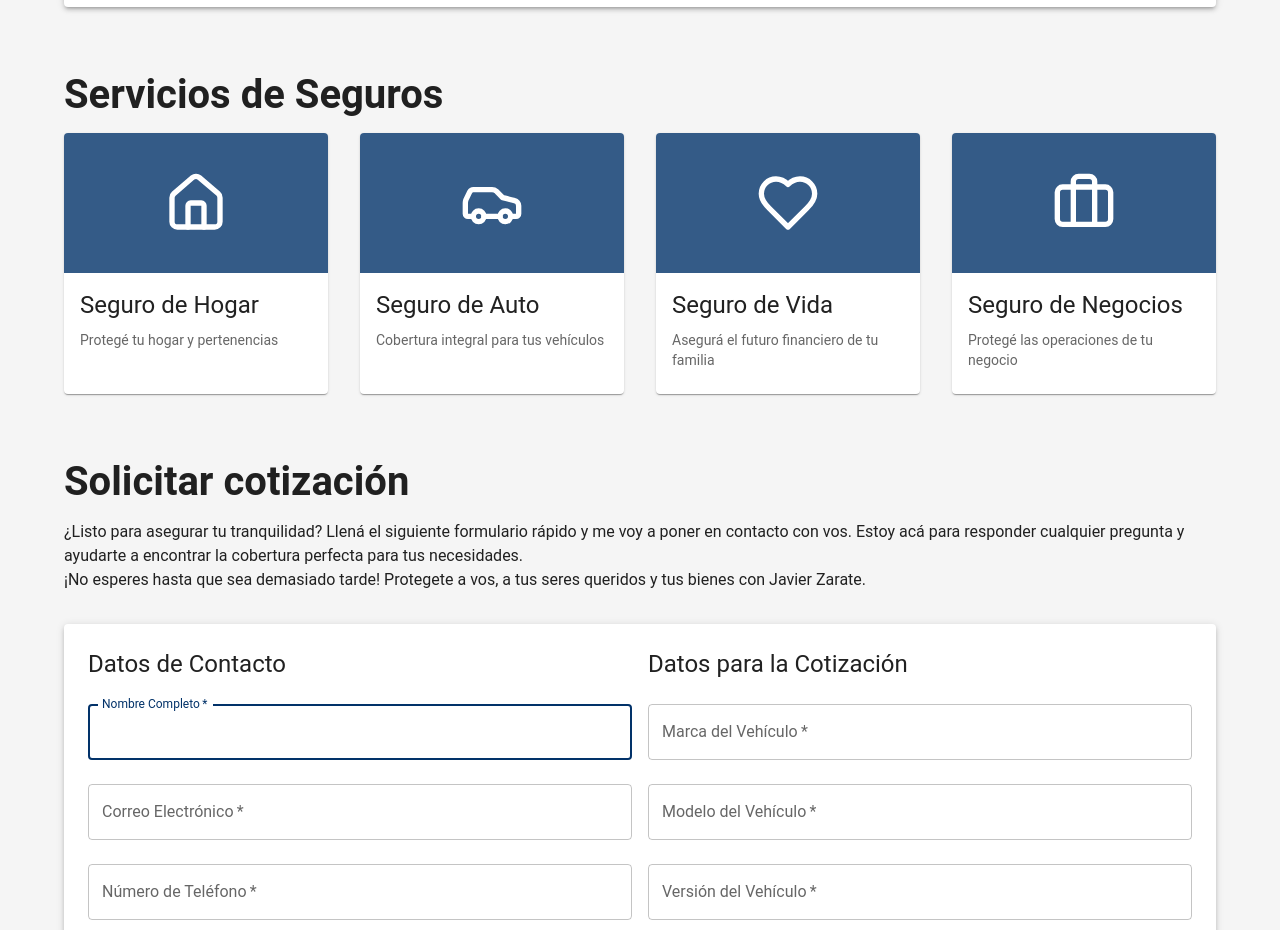
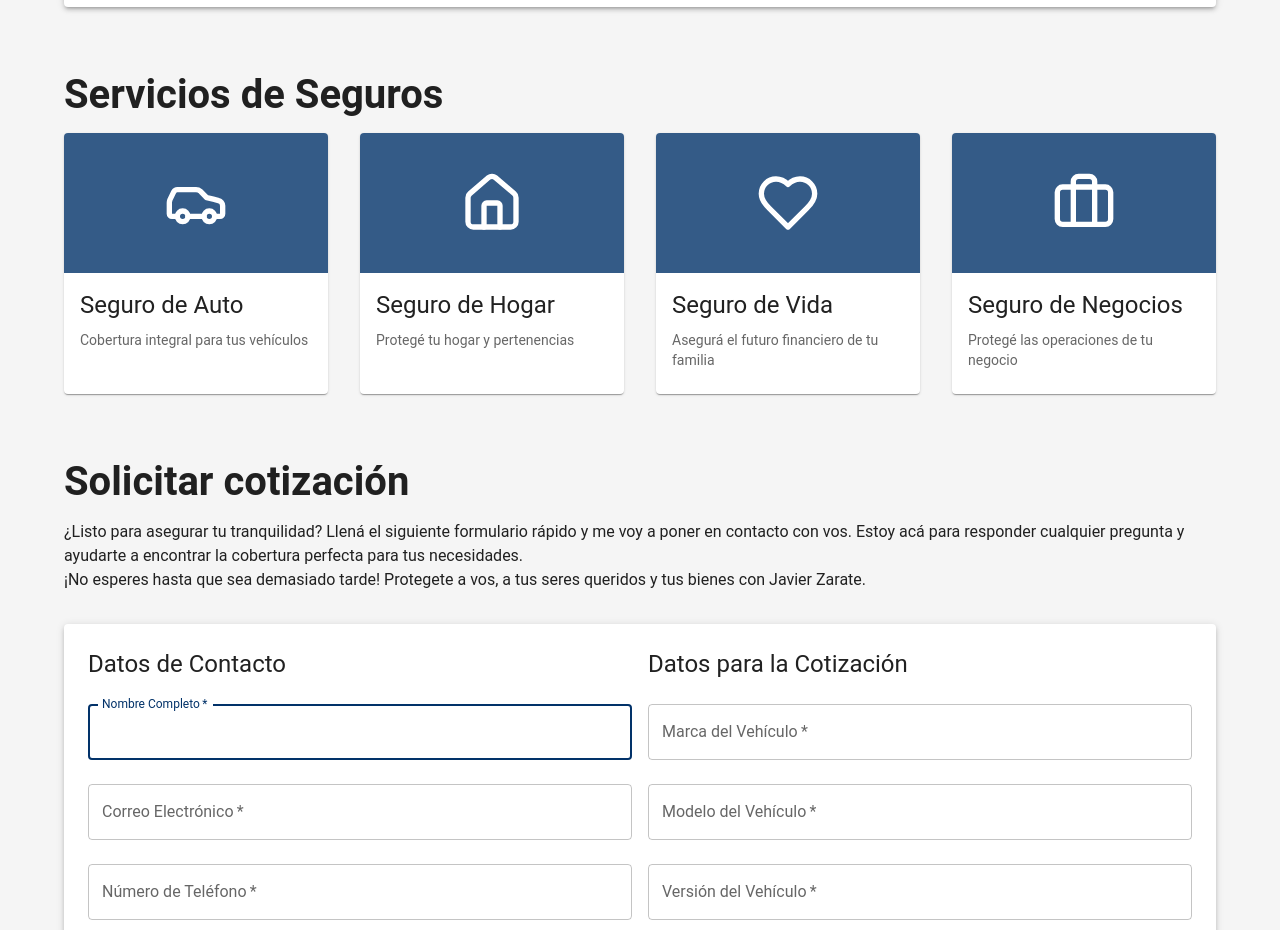
Before and after one commit to agusszarate/javierzarate, a Next.js app: page / in a window 1280 px wide. Shown: the part 980-1910 px from the top of the page. Built offline with nearby package versions, Linux system fonts and the light colour scheme.

Commit message:
little changes

```diff
--- a/src/components/body.tsx
+++ b/src/components/body.tsx
@@ -21,14 +21,14 @@ import { Home, Car, Briefcase, Heart, Check } from "lucide-react";
 
 const insuranceTypes = [
   {
+    title: "Seguro de Auto",
+    icon: <Car />,
+    description: "Cobertura integral para tus vehículos",
+  },
+  {
     title: "Seguro de Hogar",
     icon: <Home />,
     description: "Protegé tu hogar y pertenencias",
-  },
-  {
-    title: "Seguro de Auto",
-    icon: <Car />,
-    description: "Cobertura integral para tus vehículos",
   },
   {
     title: "Seguro de Vida",
--- a/src/components/header.tsx
+++ b/src/components/header.tsx
@@ -73,17 +73,17 @@ const Header: React.FC<ComponentProps> = ({ scrollTo }) => {
           }}
         >
           <ListItem
+            sx={{ justifyContent: "center", textAlign: "center" }}
+            onClick={() => scrollTo("about-section")}
+          >
+            <ListItemText primary="Acerca de" />
+          </ListItem>
+          <ListItem
             component="li"
             sx={{ justifyContent: "center", textAlign: "center" }}
             onClick={() => scrollTo("services-section")}
           >
             <ListItemText primary="Servicios" />
-          </ListItem>
-          <ListItem
-            sx={{ justifyContent: "center", textAlign: "center" }}
-            onClick={() => scrollTo("about-section")}
-          >
-            <ListItemText primary="Acerca de" />
           </ListItem>
           <ListItem
             sx={{ justifyContent: "center", textAlign: "center" }}
```
